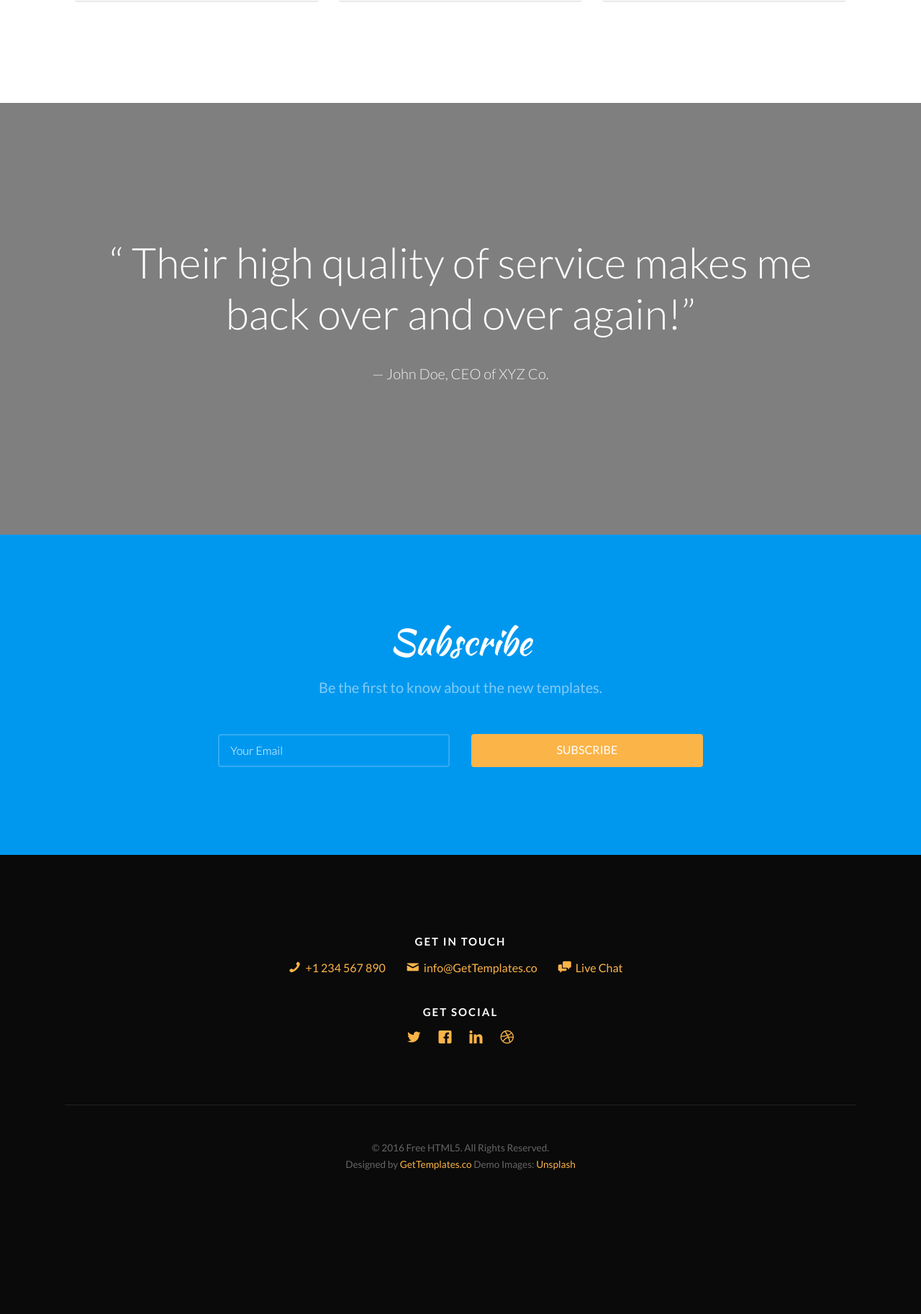
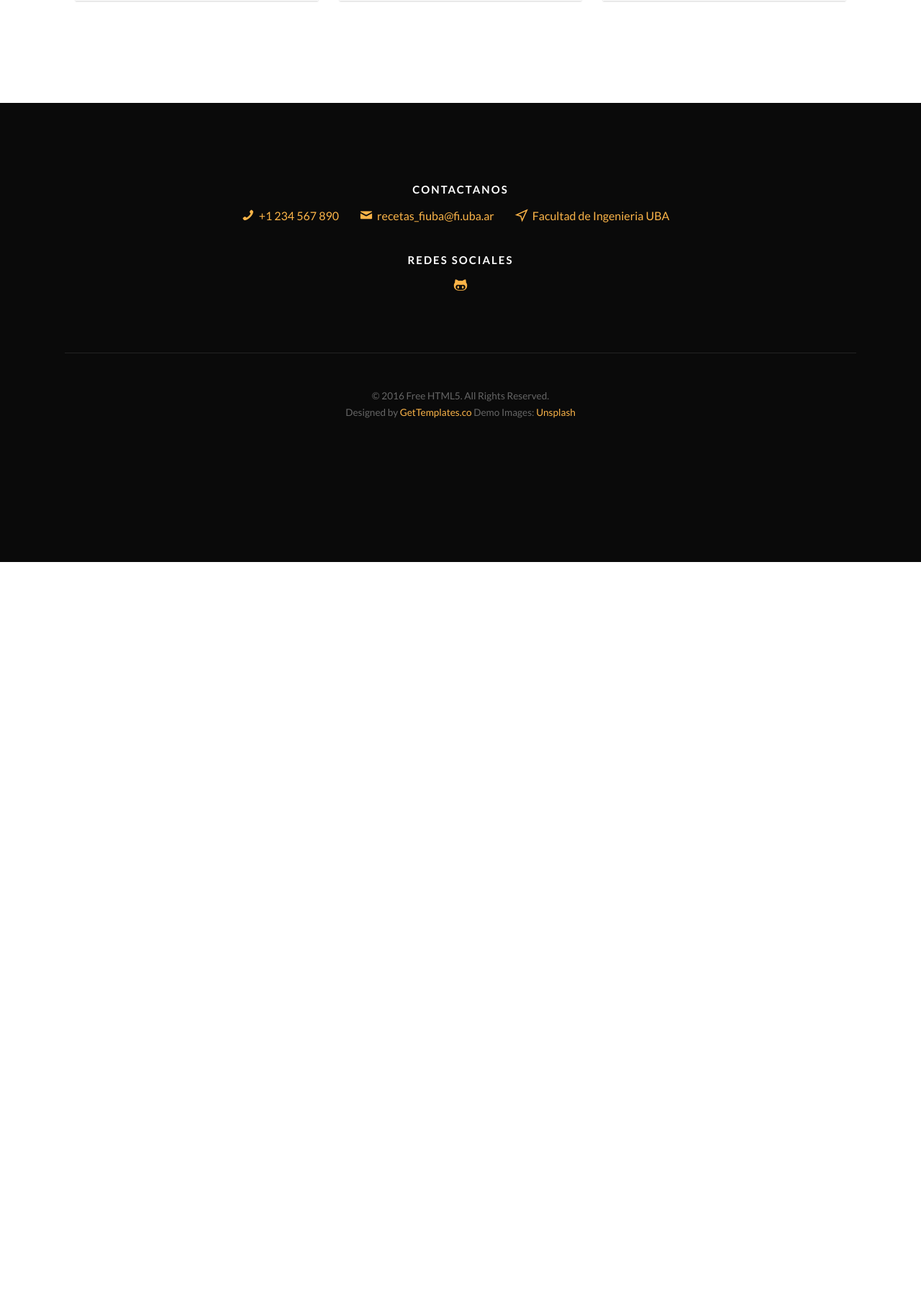
Before and after one commit to MateoGonzalezPautaso/TP1-Codigo_FIUBA-TB022_IDS, a Flask app: page /menu in a window 1280 px wide. Shown: the part 1881-3707 px from the top of the page at 72% size. After the commit the page ends 2662 px from the top, so only its background shows below. Run offline with Flask 3, Linux system fonts and the light colour scheme; some web fonts are replaced.

Commit message:
feat: modificar menu para cumplir nuestros requisitos
CARD ID: 665249b37f713570c213d6f3

```diff
--- a/pagina web/savory/templates/base.html
+++ b/pagina web/savory/templates/base.html
@@ -70,16 +70,8 @@
 				<div class="col-xs-8 text-right menu-1">
 					<ul>
 						<li class="active"><a href="{{ url_for('menu') }}">Menu</a></li>
-						<li class="has-dropdown">
-							<a href="{{ url_for('services') }}">Services</a>
-							<ul class="dropdown">
-								<li><a href="#">Food Catering</a></li>
-								<li><a href="#">Wedding Celebration</a></li>
-								<li><a href="#">Birthday's Celebration</a></li>
-							</ul>
-						</li>
+						<li class="has-dropdown"><a href="{{ url_for('services') }}">Services</a></li>
 						<li><a href="{{ url_for('contact') }}">Contact</a></li>
-						<li class="btn-cta"><a href="#"><span>Reservation</span></a></li>
 					</ul>
 				</div>
 			</div>
@@ -96,25 +88,19 @@
     <div class="gtco-container">
         <div class="row row-pb-md">
 
-
-
-
             <div class="col-md-12 text-center">
                 <div class="gtco-widget">
-                    <h3>Get In Touch</h3>
+                    <h3>Contactanos</h3>
                     <ul class="gtco-quick-contact">
                         <li><a href="#"><i class="icon-phone"></i> +1 234 567 890</a></li>
-                        <li><a href="#"><i class="icon-mail2"></i> info@GetTemplates.co</a></li>
-                        <li><a href="#"><i class="icon-chat"></i> Live Chat</a></li>
+                        <li><a href="#"><i class="icon-mail2"></i> recetas_fiuba@fi.uba.ar</a></li>
+                        <li><a href="#"><i class="icon-location"></i>Facultad de Ingenieria UBA</a></li>
                     </ul>
                 </div>
                 <div class="gtco-widget">
-                    <h3>Get Social</h3>
+                    <h3>Redes sociales</h3>
                     <ul class="gtco-social-icons">
-                        <li><a href="#"><i class="icon-twitter"></i></a></li>
-                        <li><a href="#"><i class="icon-facebook"></i></a></li>
-                        <li><a href="#"><i class="icon-linkedin"></i></a></li>
-                        <li><a href="#"><i class="icon-dribbble"></i></a></li>
+                        <li><a href="https://github.com/MateoGonzalezPautaso/TP1-Codigo_FIUBA-TB022_IDS"><i class="icon-github"></i></a></li>
                     </ul>
                 </div>
             </div>
--- a/pagina web/savory/templates/menu.html
+++ b/pagina web/savory/templates/menu.html
@@ -4,7 +4,7 @@
 
 {% block body %}
 
-	<header id="gtco-header" class="gtco-cover gtco-cover-sm" role="banner" style="background-image: url(images/img_bg_1.jpg)" data-stellar-background-ratio="0.5">
+	<header id="gtco-header" class="gtco-cover gtco-cover-sm" role="banner" style="background-image: url(static/images/img_bg_1.jpg)" data-stellar-background-ratio="0.5">
 		<div class="overlay"></div>
 		<div class="gtco-container">
 			<div class="row">
@@ -78,7 +78,6 @@
 					</a>
 				</div>
 
-
 				<div class="col-lg-4 col-md-4 col-sm-6">
 					<a href="static/images/img_4.jpg" class="fh5co-card-item image-popup">
 						<figure>
@@ -125,42 +124,4 @@
 		</div>
 	</div>
 
-	<div class="gtco-cover gtco-cover-sm" style="background-image: url(images/img_bg_1.jpg)"  data-stellar-background-ratio="0.5">
-		<div class="overlay"></div>
-		<div class="gtco-container text-center">
-			<div class="display-t">
-				<div class="display-tc">
-					<h1>&ldquo; Their high quality of service makes me back over and over again!&rdquo;</h1>
-					<p>&mdash; John Doe, CEO of XYZ Co.</p>
-				</div>
-			</div>
-		</div>
-	</div>
-
-	<div id="gtco-subscribe">
-		<div class="gtco-container">
-			<div class="row animate-box">
-				<div class="col-md-8 col-md-offset-2 text-center gtco-heading">
-					<h2 class="cursive-font">Subscribe</h2>
-					<p>Be the first to know about the new templates.</p>
-				</div>
-			</div>
-			<div class="row animate-box">
-				<div class="col-md-8 col-md-offset-2">
-					<form class="form-inline">
-						<div class="col-md-6 col-sm-6">
-							<div class="form-group">
-								<label for="email" class="sr-only">Email</label>
-								<input type="email" class="form-control" id="email" placeholder="Your Email">
-							</div>
-						</div>
-						<div class="col-md-6 col-sm-6">
-							<button type="submit" class="btn btn-default btn-block">Subscribe</button>
-						</div>
-					</form>
-				</div>
-			</div>
-		</div>
-	</div>
-
 {% endblock %}
```
